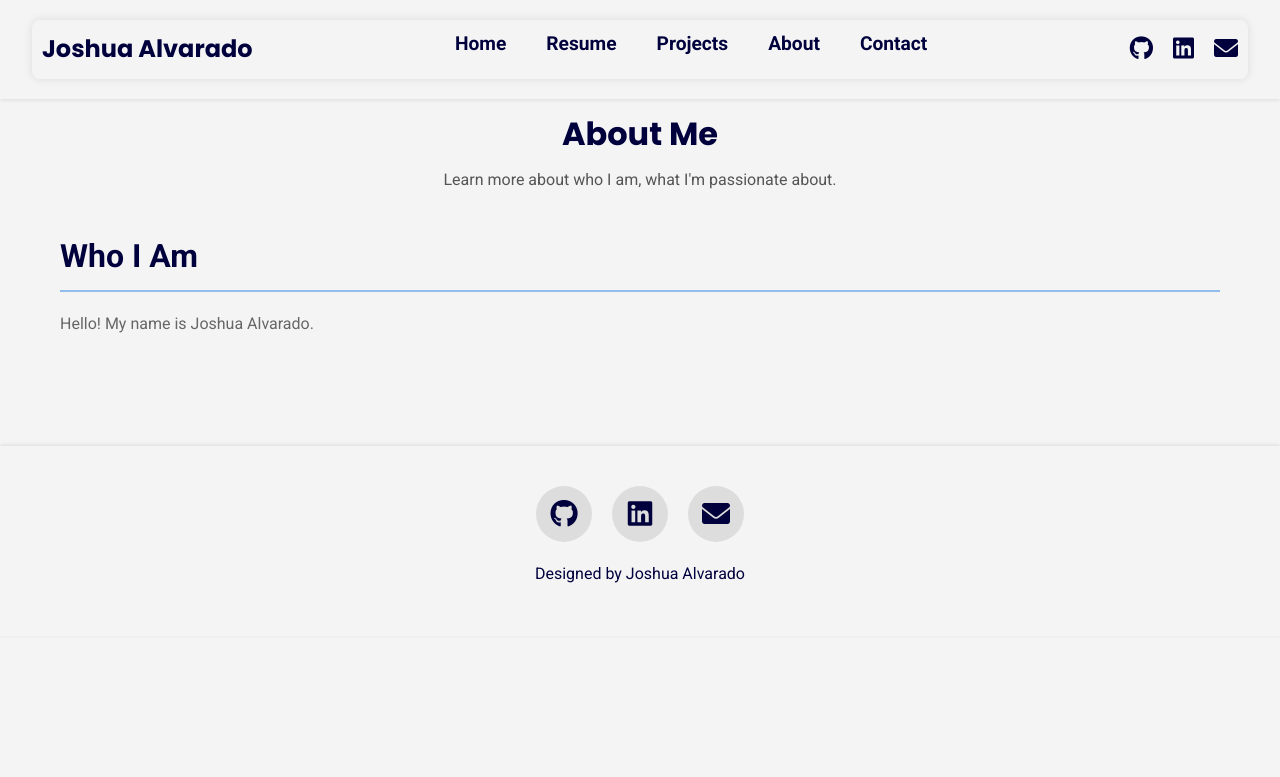
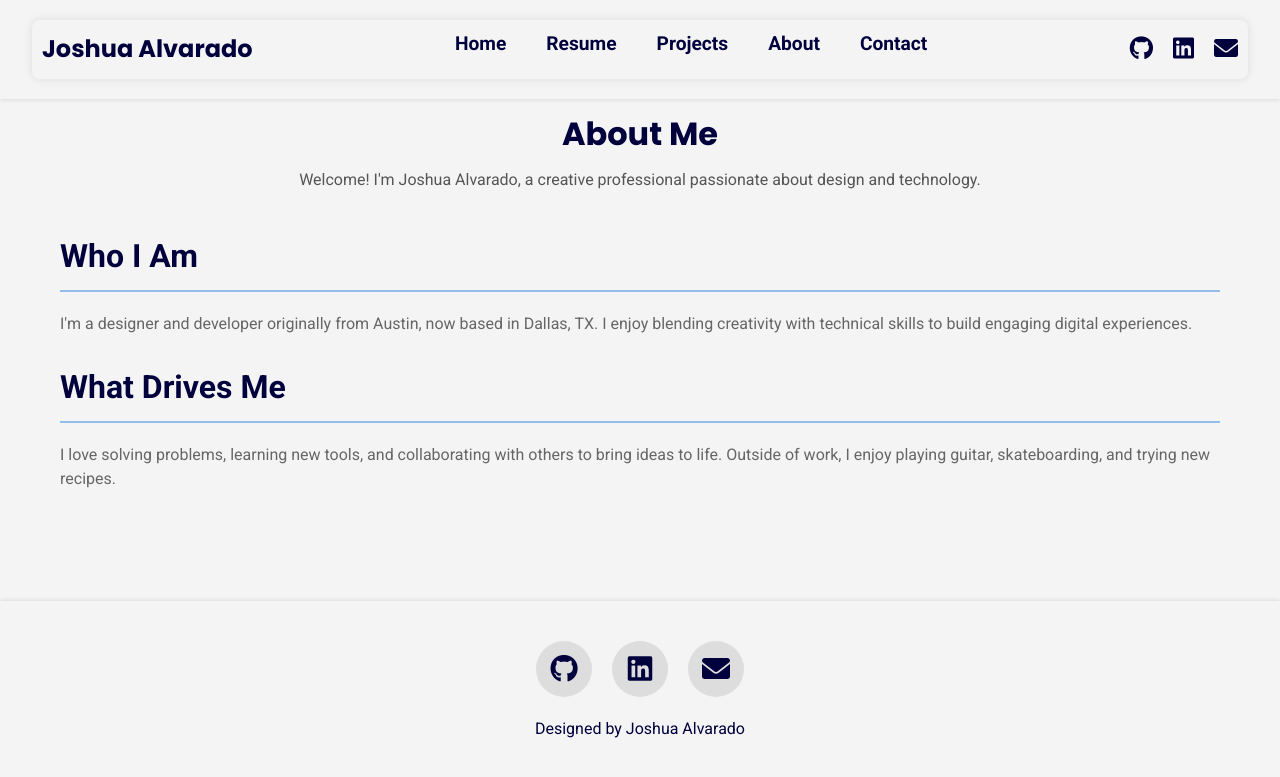
Before and after one commit to JoshuaAlvarado-hub/joshalvarado.com, a Jekyll site: the page built from about.html, in a window 1280 px wide. Shown: the top 777 px of the page. Built offline with Jekyll 4.4.1, drawn with Linux system fonts in a browser that asks for light colours.

Commit message:
updated about me
updated address in contact and improved about me page with more info and sections

```diff
--- a/about.html
+++ b/about.html
@@ -7,14 +7,24 @@ permalink: /about/
     <!-- About Header -->
     <div class="page-header">
         <h1>About Me</h1>
-        <p>Learn more about who I am, what I'm passionate about.</p>
+        <p>Welcome! I'm Joshua Alvarado, a creative professional passionate about design and technology.</p>
     </div>
 
     <!-- About Section -->
     <section class="about-section">
         <h2>Who I Am</h2>
         <p>
-            Hello! My name is Joshua Alvarado.
+            I'm a designer and developer originally from Austin, now based in Dallas, TX.
+            I enjoy blending creativity with technical skills to build engaging digital experiences.
+        </p>
+    </section>
+
+    <!-- Interests Section -->
+    <section class="about-section">
+        <h2>What Drives Me</h2>
+        <p>
+            I love solving problems, learning new tools, and collaborating with others to bring ideas to life.
+            Outside of work, I enjoy playing guitar, skateboarding, and trying new recipes.
         </p>
     </section>
 </div>
--- a/assets/css/style.css
+++ b/assets/css/style.css
@@ -168,7 +168,7 @@ header {
     font-size: var(--font-size-body);
     color: var(--text-secondary-color);
     margin: 0 auto;
-    max-width: 600px;
+    max-width: 700px;
 }
 
 /* Navigation */
--- a/contact.html
+++ b/contact.html
@@ -20,7 +20,7 @@ permalink: /contact/
                     <a href="mailto:joshua.alvarado312@gmail.com">joshua.alvarado312@gmail.com</a>
                 </li>
                 <li><strong><i class="fas fa-phone"></i> Phone:</strong> +1 (512) 545-1890</li>
-                <li><strong><i class="fas fa-map-marker-alt"></i> Address:</strong> 10729 Sandpiper Ln, Dallas TX</li>
+                <li><strong><i class="fas fa-map-marker-alt"></i> Address:</strong> 1928 N Floyd Rd, Richardson TX</li>
             </ul>
         </div>
 
```
